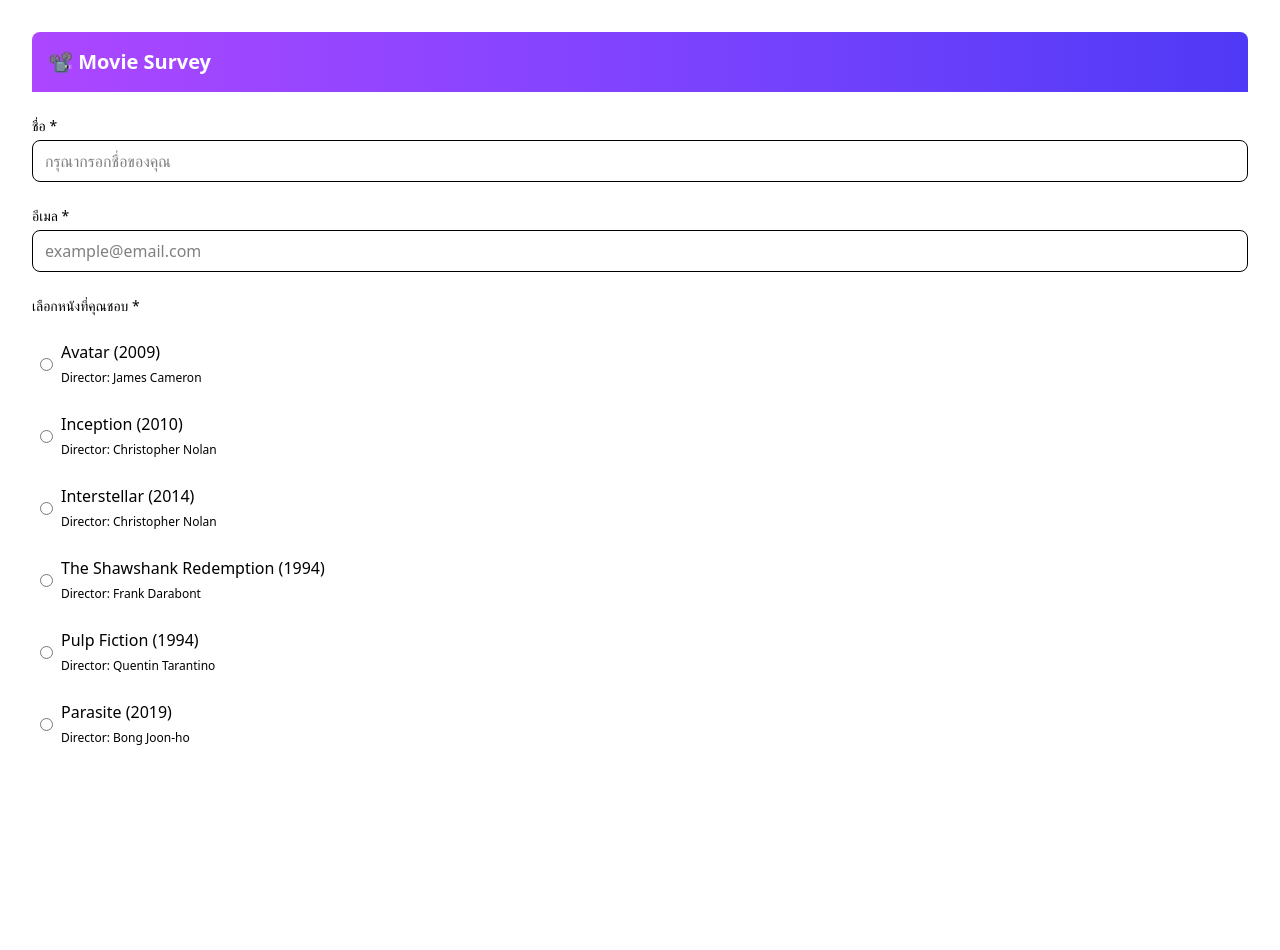
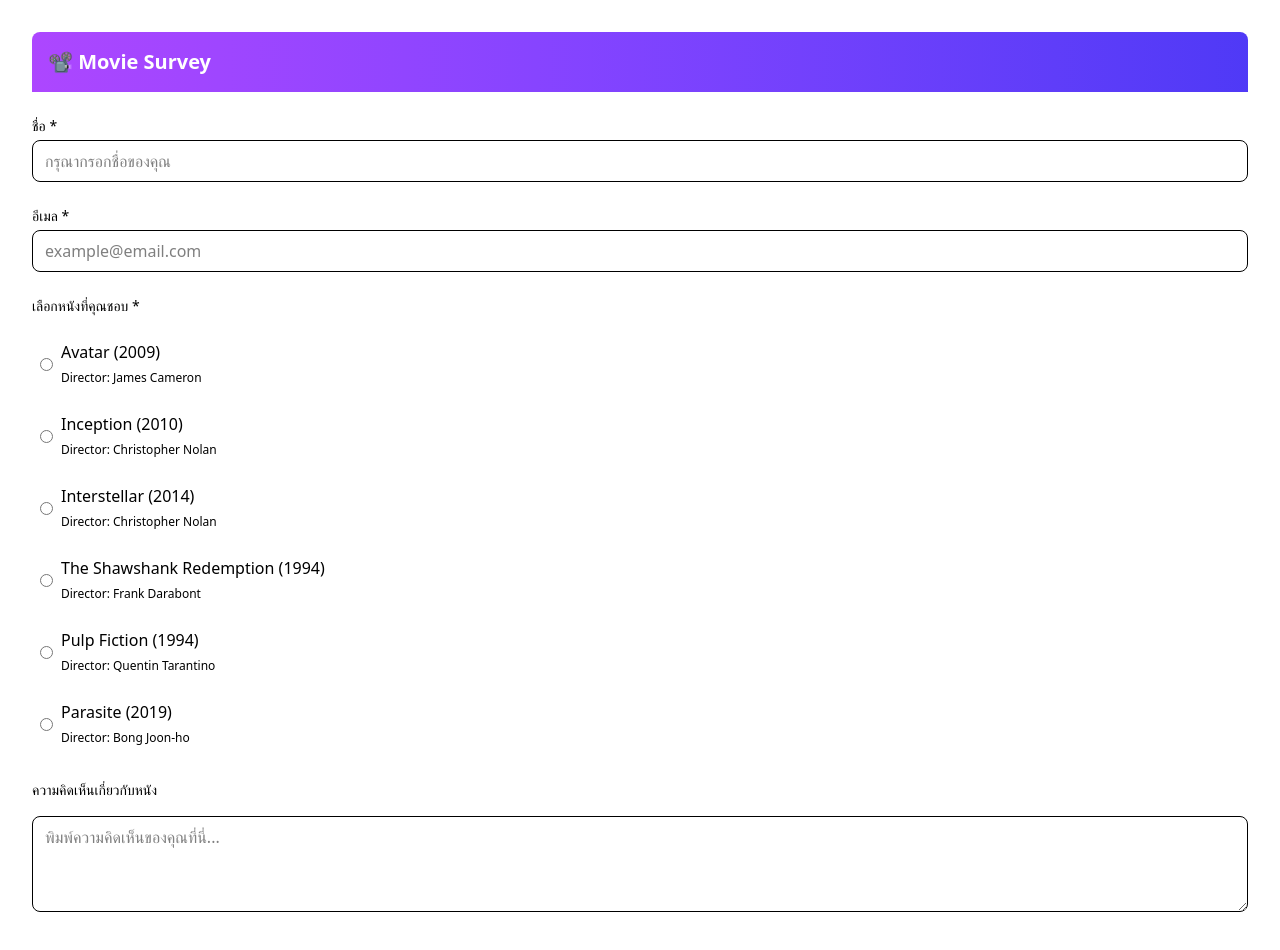
Before and after one commit to fuapisit/React-Quick-Form-Mini-Project, a React (Vite) app: page / in a window 1280 px wide. Shown: the top 950 px of the page. Before the commit the page ends 800 px from the top, so only its background shows below. Built offline with nearby package versions, Linux system fonts and the light colour scheme.

Commit message:
feat add Text Area

```diff
--- a/src/App.jsx
+++ b/src/App.jsx
@@ -6,12 +6,12 @@ import React from 'react'
 import Header from './components/Header'
 import InputField from './components/InputField'
 import RadioButtonExample from './components/MovieRadio';
+import TextArea from './components/TextArea'
 
 
 function App() {
   const [name, setName] = useState('');
   const [email, setEmail] = useState('');
-  const [selectedMovie, setSelectedMovie] = useState('');
 
   return(
     <>
@@ -31,6 +31,7 @@ function App() {
         onChange={(e) => setEmail(e.target.value)}
     />
     <RadioButtonExample />
+    <TextArea />
     </>
   )
 }
--- a/src/components/TextArea.jsx
+++ b/src/components/TextArea.jsx
@@ -0,0 +1,12 @@
+const TextArea = ({ value, onChange }) => (
+    <div className="mb-4">
+      <label className="block text-sm font-medium mb-4 mt-6 text-left">ความคิดเห็นเกี่ยวกับหนัง</label>
+      <textarea
+        value={value}
+        onChange={onChange}
+        placeholder="พิมพ์ความคิดเห็นของคุณที่นี่..."
+        className="w-full h-24 px-3 py-2 border rounded-lg"
+      />
+    </div>
+  );
+  export default TextArea;
```
